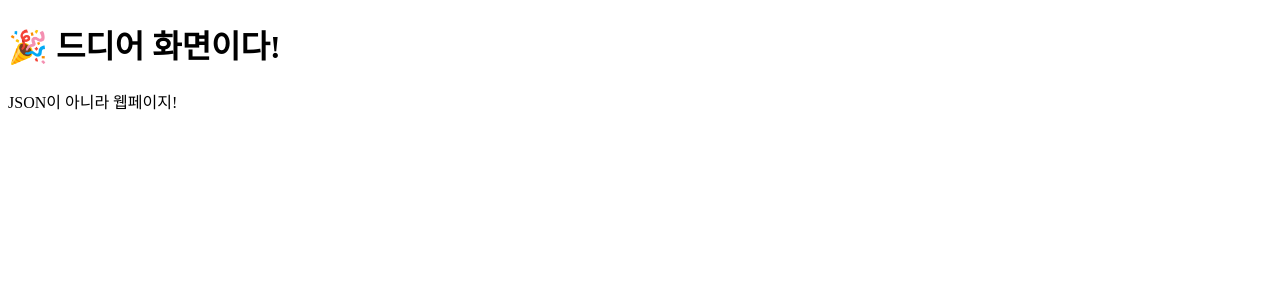
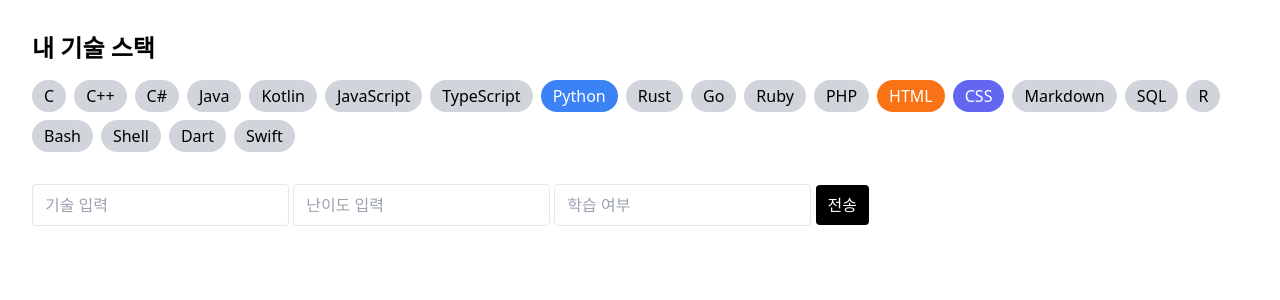
Before and after one commit to ace0061336-dot/hello_flask2, a Flask app: page / in a window 1280 px wide. Shown: the top 300 px of the page. Run offline with Flask 3, Linux system fonts and the light colour scheme; some libraries are stand-ins or nearby versions.

Commit message:
260414 form 전송 구조

```diff
--- a/app.py
+++ b/app.py
@@ -1,11 +1,30 @@
-from flask import Flask, render_template
+from flask import Flask, render_template, request
 
 app = Flask(__name__)
 
 @app.route('/')
 def home():
-    # 이제는 JSON이 아니라 HTML 파일을 보냅니다
-    return render_template('index.html')
+    skills = [
+        "C", "C++", "C#", "Java", "Kotlin",
+        "JavaScript", "TypeScript",
+        "Python", "Rust", "Go",
+        "Ruby", "PHP",
+        "HTML", "CSS", "Markdown",
+        "SQL", "R",
+        "Bash", "Shell",
+        "Dart", "Swift"
+    ]
+    return render_template('index.html', data=skills)
+
+
+@app.route('/send', methods=['POST'])
+def send():
+    skill = request.form.get('skill')
+    level = request.form.get('level')
+    status = request.form.get('status')
+
+    return skill + " : " + level + " : " + status
+
 
 if __name__ == '__main__':
     app.run(debug=True)
--- a/templates/index.html
+++ b/templates/index.html
@@ -1,10 +1,30 @@
 <!DOCTYPE html>
 <html>
-	<head>
-		<title>내 첫 웹페이지</title>
-	</head>
-	<body>
-		<h1>🎉 드디어 화면이다!</h1>
-		<p>JSON이 아니라 웹페이지!</p>
-	</body>
+<head>
+    <title>내 기술 스택</title>
+    <script src="https://cdn.tailwindcss.com"></script>
+</head>
+<body class="p-8">
+    <h1 class="text-2xl font-bold mb-4">내 기술 스택</h1>
+
+    <div class="flex gap-2 flex-wrap">
+        {% for skill in data %}
+            {% if skill == "Python" %}
+                <span class="bg-blue-500 text-white px-3 py-1 rounded-full">{{ skill }}</span>
+            {% elif skill == "HTML" %}
+                <span class="bg-orange-500 text-white px-3 py-1 rounded-full">{{ skill }}</span>
+            {% elif skill == "CSS" %}
+                <span class="bg-indigo-500 text-white px-3 py-1 rounded-full">{{ skill }}</span>
+            {% else %}
+                <span class="bg-gray-300 px-3 py-1 rounded-full">{{ skill }}</span>
+            {% endif %}
+        {% endfor %}
+    </div>
+    <form action="/send" method="POST" class="mt-8">
+        <input type="text" name="skill" placeholder="기술 입력" class="border px-3 py-2 rounded">
+        <input type="text" name="level" placeholder="난이도 입력" class="border px-3 py-2 rounded">
+        <input type="text" name="status" placeholder="학습 여부" class="border px-3 py-2 rounded">
+    <button type="submit" class="bg-black text-white px-3 py-2 rounded">전송</button>
+    </form>
+</body>
 </html>
```
Also changed, not shown: PRADME.md (added, +22 -0 lines), 1 other file.
